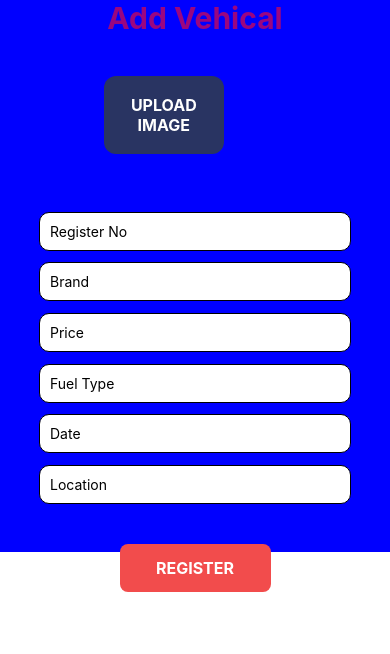
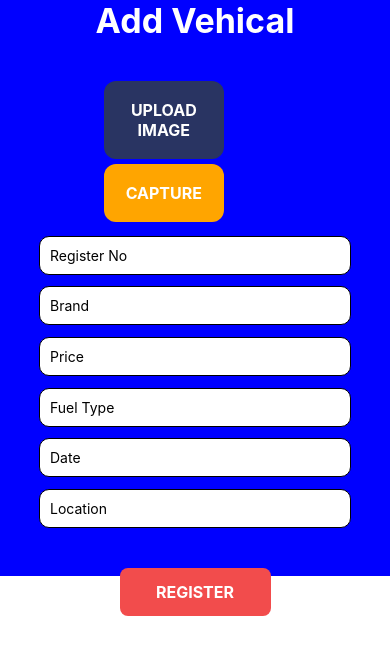
Before and after one commit to vidushalakshan/CarApplicationReactNative, a React Native app: screen / in a window 390 px wide. Shown: the top 654 px of the page. Built offline with nearby package versions, Linux system fonts and the light colour scheme.

Commit message:
updated content

```diff
--- a/screens/AddVehical.js
+++ b/screens/AddVehical.js
@@ -4,12 +4,20 @@ import React from 'react'
 export default function AddVehical() {
     return (
         <View style={styles.container}>
-            <Text style={{color:'#9A0680' , fontSize:30 , fontWeight:'bold'}}>Add Vehical</Text>
+            <Text style={{color:'white' , fontSize:34 , fontWeight:'bold'}}>Add Vehical</Text>
 
             <TouchableOpacity>
                 <View style={styles.buttonCam}>
                     <Text style={styles.buttonText}>
                        Upload Image
+                    </Text>
+                </View>
+            </TouchableOpacity>
+
+            <TouchableOpacity>
+                <View style={styles.buttonCapture}>
+                    <Text style={styles.buttonText}>
+                       Capture
                     </Text>
                 </View>
             </TouchableOpacity>
@@ -71,7 +79,7 @@ const styles = StyleSheet.create({
     },
 
     input1: {
-        marginTop: '25%',
+        marginTop: '15%',
         borderWidth: 1,
         padding: 10,
         width: '80%',
@@ -135,5 +143,16 @@ const styles = StyleSheet.create({
         top:40,
         width:120
     },
+    buttonCapture: {
+        position:'relative',
+        right:'26%',
+        borderRadius:12,
+        paddingVertical: 19,
+        paddingHorizontal:1,
+        backgroundColor: '#FFA500',
+        position:'relative',
+        top:45,
+        width:120
+    }
 
 });
```
